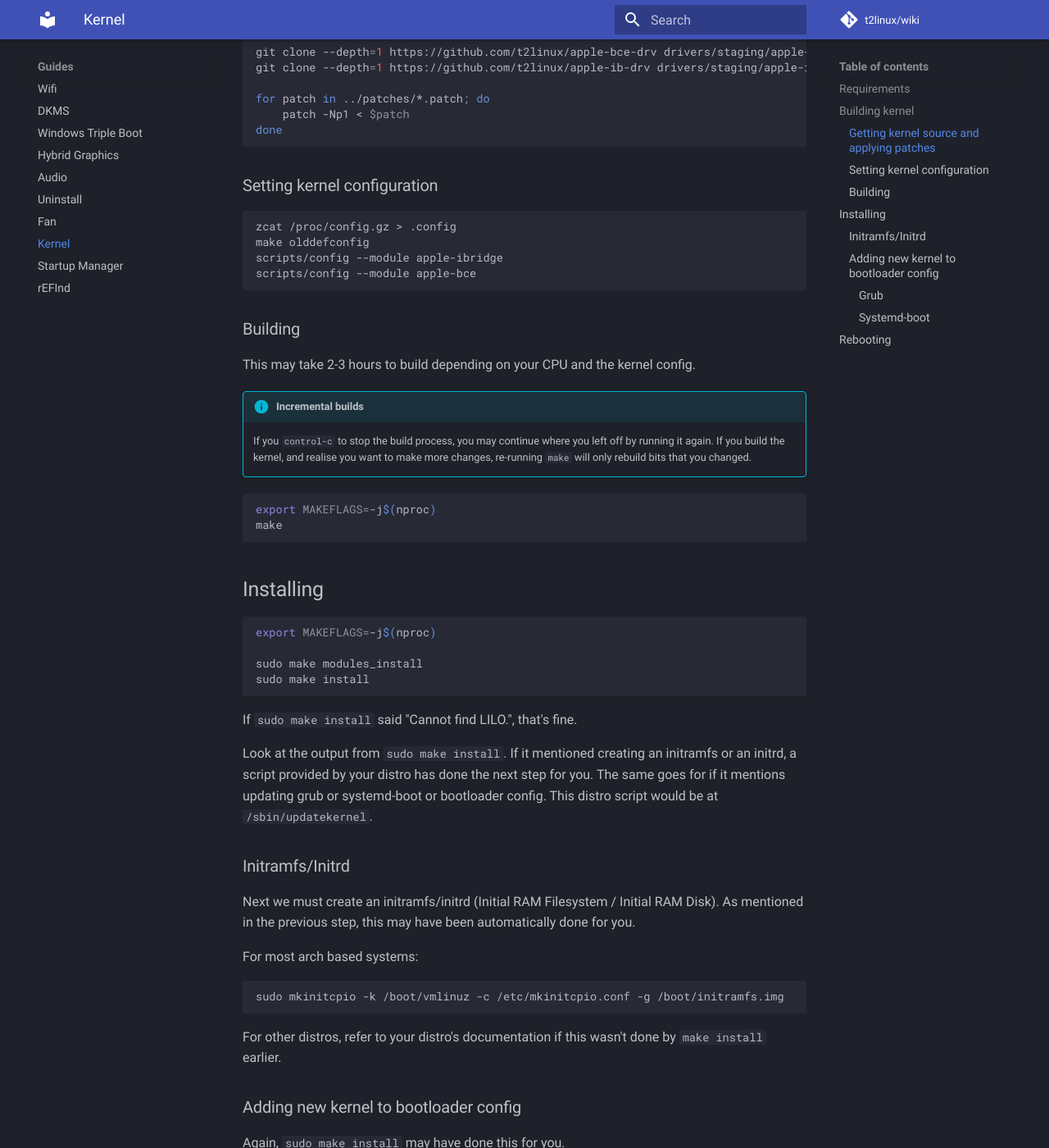
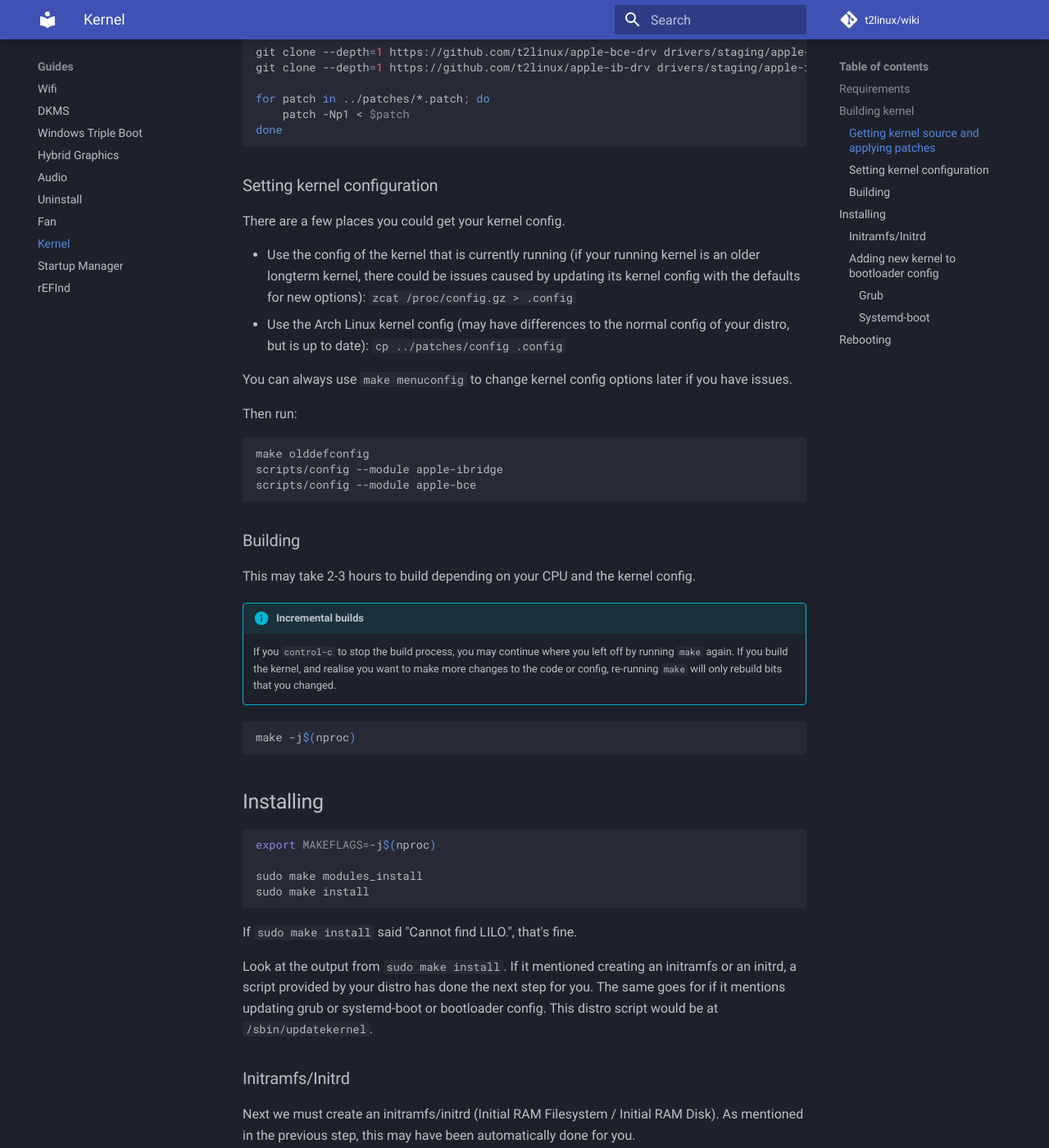
Before and after one commit to t2linux/wiki, an MkDocs documentation site: the page built from docs/guides/kernel.md, in a window 1280 px wide and 1400 px high, scrolled down 1254 px. Shown: the whole window at 82% size. Built offline with MkDocs 1.6.1 and Material for MkDocs 9.7.7, drawn with Linux system fonts in a browser that asks for light colours; comment, search, counter and statistics services are not loaded.

Commit message:
kernel: explain different places to get config

````diff
--- a/docs/guides/kernel.md
+++ b/docs/guides/kernel.md
@@ -40,8 +40,16 @@ done
 
 ### Setting kernel configuration
 
+There are a few places you could get your kernel config.
+
+- Use the config of the kernel that is currently running (if your running kernel is an older longterm kernel, there could be issues caused by updating its kernel config with the defaults for new options): `zcat /proc/config.gz > .config`
+- Use the Arch Linux kernel config (may have differences to the normal config of your distro, but is up to date): `cp ../patches/config .config`
+
+You can always use `make menuconfig` to change kernel config options later if you have issues.
+
+Then run:
+
 ```bash
-zcat /proc/config.gz > .config
 make olddefconfig
 scripts/config --module apple-ibridge
 scripts/config --module apple-bce
@@ -52,11 +60,10 @@ scripts/config --module apple-bce
 This may take 2-3 hours to build depending on your CPU and the kernel config.
 
 !!! Info "Incremental builds"
-    If you `control-c` to stop the build process, you may continue where you left off by running it again. If you build the kernel, and realise you want to make more changes, re-running `make` will only rebuild bits that you changed.
+    If you `control-c` to stop the build process, you may continue where you left off by running `make` again. If you build the kernel, and realise you want to make more changes to the code or config, re-running `make` will only rebuild bits that you changed.
 
 ```bash
-export MAKEFLAGS=-j$(nproc)
-make
+make -j$(nproc)
 ```
 
 ## Installing
````
